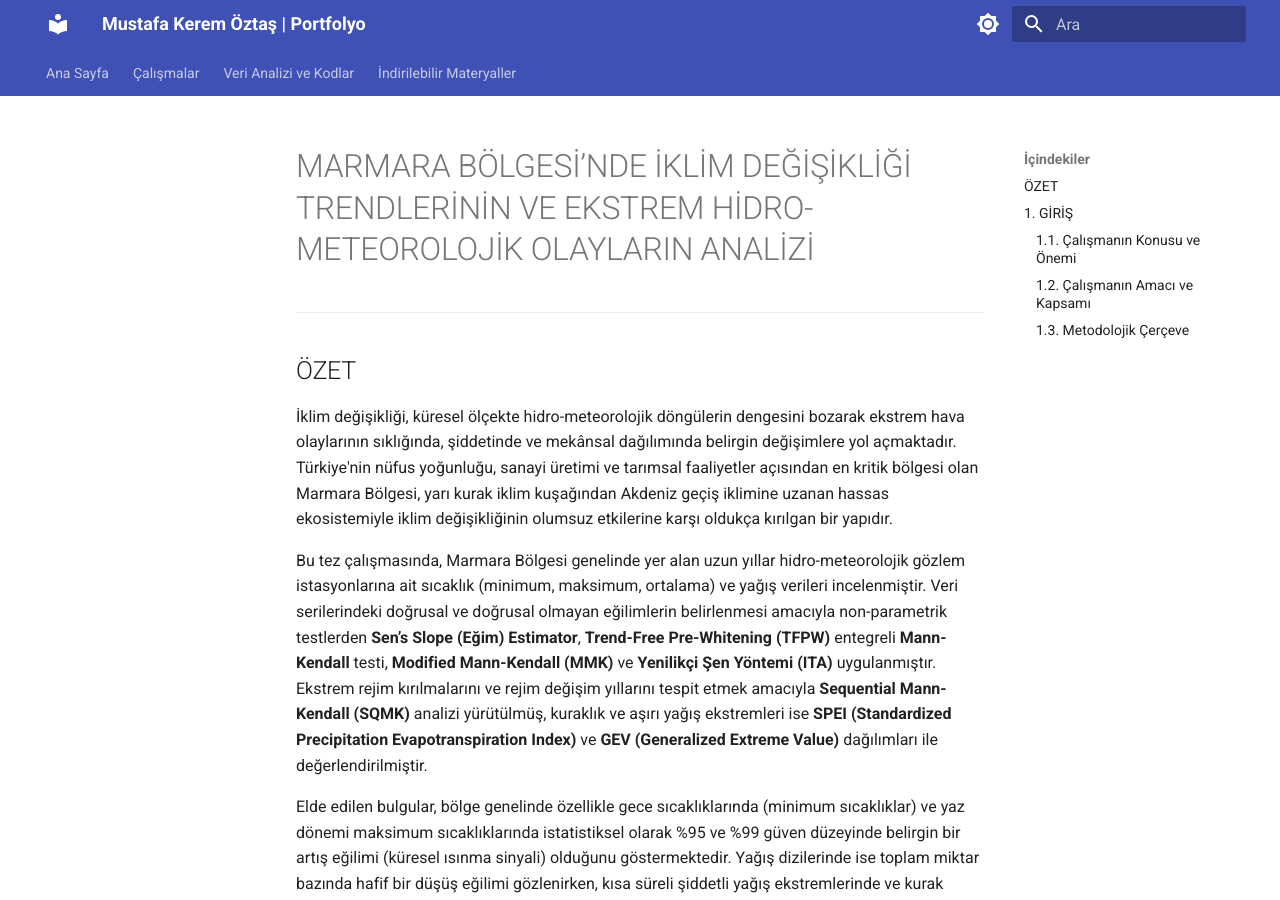
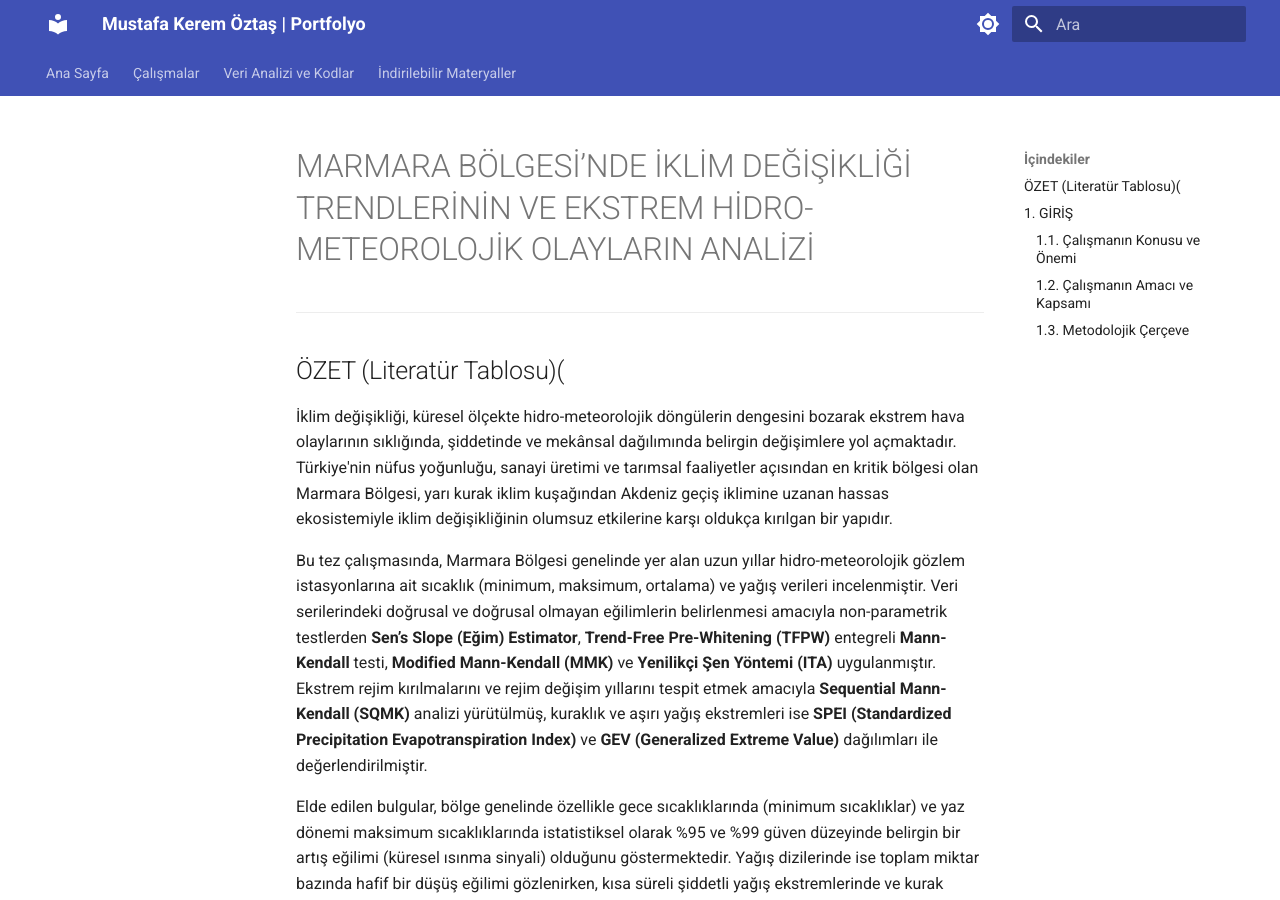
Before and after one commit to mkoztas/mkoztas.github.io, an MkDocs documentation site: the page built from docs/yltez.md, in a window 1280 px wide and 900 px high. Built offline with MkDocs 1.6.1 and Material for MkDocs 9.7.7, drawn with Linux system fonts in a browser that asks for light colours.

Commit message:
Update yltez.md

```diff
--- a/docs/yltez.md
+++ b/docs/yltez.md
@@ -1,8 +1,6 @@
 # MARMARA BÖLGESİ’NDE İKLİM DEĞİŞİKLİĞİ TRENDLERİNİN VE EKSTREM HİDRO-METEOROLOJİK OLAYLARIN ANALİZİ
-
 ---
-
-## ÖZET
+## ÖZET (Literatür Tablosu)(
 
 İklim değişikliği, küresel ölçekte hidro-meteorolojik döngülerin dengesini bozarak ekstrem hava olaylarının sıklığında, şiddetinde ve mekânsal dağılımında belirgin değişimlere yol açmaktadır. Türkiye'nin nüfus yoğunluğu, sanayi üretimi ve tarımsal faaliyetler açısından en kritik bölgesi olan Marmara Bölgesi, yarı kurak iklim kuşağından Akdeniz geçiş iklimine uzanan hassas ekosistemiyle iklim değişikliğinin olumsuz etkilerine karşı oldukça kırılgan bir yapıdır.
 
```
